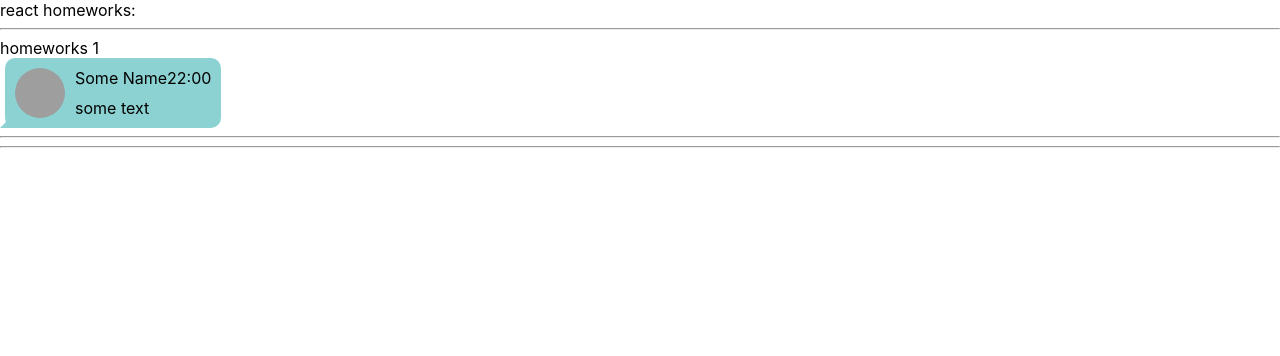
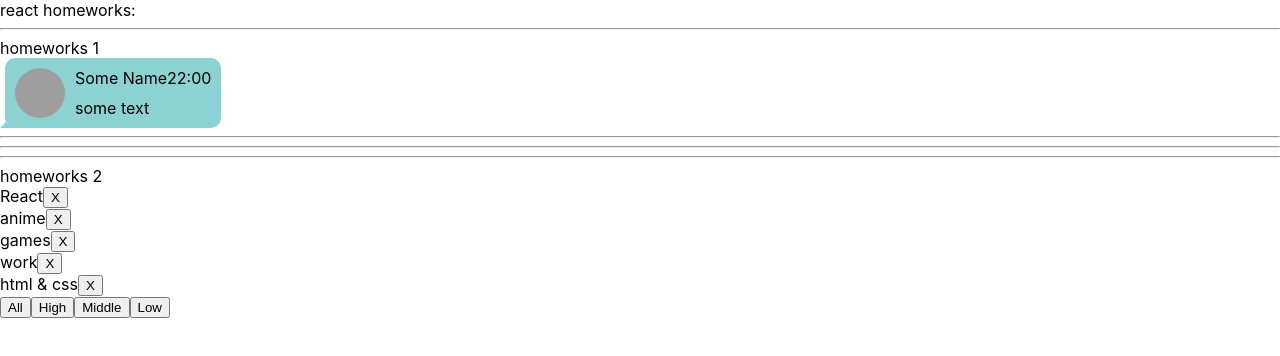
Before and after one commit to Ksenia-Tuzova2/Ignat-homeworks, a React (Create React App) app: page / in a window 1280 px wide. Shown: the top 356 px of the page. Built offline with nearby package versions, Linux system fonts and the light colour scheme; grey boxes are pictures that could not be loaded.

Commit message:
homework number 2

```diff
--- a/src/p1-main/m1-ui/u1-app/App.tsx
+++ b/src/p1-main/m1-ui/u1-app/App.tsx
@@ -1,6 +1,7 @@
 import React from 'react'
 import s from './App.module.css'
 import HW1 from '../../../p2-homeworks/h1/HW1'
+import HW2 from '../../../p2-homeworks/h2/HW2'
 
 function App() {
     // debugger
@@ -8,7 +9,7 @@
         <div className={s.App}>
             <div>react homeworks:</div>
             <HW1/>
-            {/*<HW2/>*/}
+            <HW2/>
             {/*<HW3/>*/}
             {/*<HW4/>*/}
             {/*<HW5/>*/}
--- a/src/p2-homeworks/h2/Affair.tsx
+++ b/src/p2-homeworks/h2/Affair.tsx
@@ -1,17 +1,19 @@
 import React from 'react'
+import { AffairType, deleteAffair } from './HW2'
 
 type AffairPropsType = {
     // key не нужно типизировать
-    affair: any // need to fix any
-    deleteAffairCallback: any // need to fix any
+    affair: AffairType // need to fix any
+    deleteAffairCallback: (_id:number)=>void // need to fix any
 }
 
 function Affair(props: AffairPropsType) {
-    const deleteCallback = () => {}// need to fix
+    // debugger
+    const deleteCallback = () => {props.deleteAffairCallback(props.affair._id)}// need to fix
 
     return (
         <div>
-            // show some text
+           {props.affair.name}
 
             <button onClick={deleteCallback}>X</button>
         </div>
--- a/src/p2-homeworks/h2/Affairs.tsx
+++ b/src/p2-homeworks/h2/Affairs.tsx
@@ -1,11 +1,11 @@
-import React from 'react'
+import React, { SetStateAction } from 'react'
 import Affair from './Affair'
-import {AffairType} from './HW2'
+import {AffairType, FilterType} from './HW2'
 
-type AffairsPropsType = { // need to fix any
-    data: any
-    setFilter: any
-    deleteAffairCallback: any
+type AffairsPropsType = {
+    data: AffairType[]
+    setFilter: (value:SetStateAction<FilterType>)=>void
+    deleteAffairCallback: (_id: number)=>void
 }
 
 function Affairs(props: AffairsPropsType) {
@@ -17,10 +17,10 @@
         />
     ))
 
-    const setAll = () => {} // need to fix
-    const setHigh = () => {}
-    const setMiddle = () => {}
-    const setLow = () => {}
+    const setAll = () => {props.setFilter('all')}
+    const setHigh = () => {props.setFilter('high')}
+    const setMiddle = () => {props.setFilter('middle')}
+    const setLow = () => {props.setFilter('low')}
 
     return (
         <div>
--- a/src/p2-homeworks/h2/HW2.tsx
+++ b/src/p2-homeworks/h2/HW2.tsx
@@ -2,12 +2,17 @@
 import Affairs from './Affairs'
 
 // types
-export type AffairPriorityType = any // need to fix any
-export type AffairType = any // need to fix any
+export type AffairPriorityType =  'high'|'low'|'middle'
+
+export type AffairType ={
+        _id: number,
+         name:string,
+        priority: string,
+}
 export type FilterType = 'all' | AffairPriorityType
 
 // constants
-const defaultAffairs: any = [ // need to fix any
+const defaultAffairs: Array<AffairType>= [
     {_id: 1, name: 'React', priority: 'high'},
     {_id: 2, name: 'anime', priority: 'low'},
     {_id: 3, name: 'games', priority: 'low'},
@@ -16,12 +21,15 @@
 ]
 
 // pure helper functions
-export const filterAffairs = (affairs: any, filter: any): any => { // need to fix any
-    if (filter === 'all') return affairs
-    else return // need to fix
+export const filterAffairs = (affairs:Array<AffairType>, filter:FilterType): Array<AffairType> => { // need to fix any
+    if (filter === 'high') return affairs.filter((el:AffairType)=>el.priority==='high')
+    if (filter === 'middle') return affairs.filter((el:any)=>el.priority==='middle')
+    if (filter === 'low') return affairs.filter((el:any)=>el.priority==='low')
+    else return affairs
+
 }
-export const deleteAffair = (affairs: any, _id: any): any => { // need to fix any
-    return // need to fix
+export const deleteAffair = (affairs:Array<AffairType>, _id:number):Array<AffairType> => { // need to fix any
+    return affairs.filter((el:AffairType)=>{return _id!==el._id})
 }
 
 function HW2() {
@@ -29,7 +37,7 @@
     const [filter, setFilter] = useState<FilterType>('all')
 
     const filteredAffairs = filterAffairs(affairs, filter)
-    const deleteAffairCallback = (_id: any) => setAffairs(deleteAffair(affairs, _id)) // need to fix any
+    const deleteAffairCallback = (_id: number) => setAffairs(deleteAffair(affairs, _id)) // need to fix any
 
     return (
         <div>
@@ -43,10 +51,6 @@
                 deleteAffairCallback={deleteAffairCallback}
             />
 
-            <hr/>
-            {/*для личного творчества, могу проверить*/}
-            {/*<AlternativeAffairs/>*/}
-            <hr/>
         </div>
     )
 }
```
